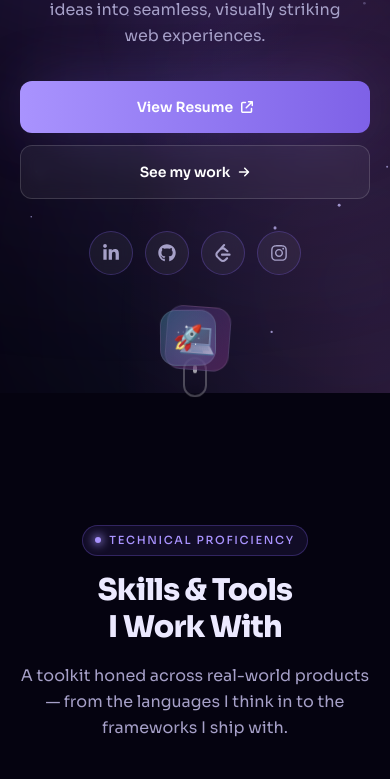
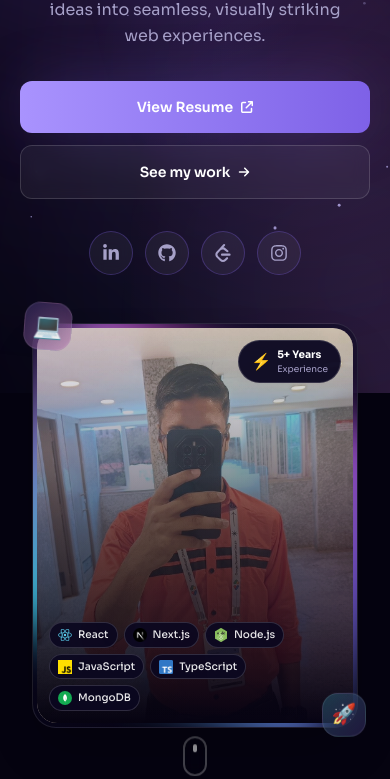
Before and after one commit to TheRealKrishna/krishna-portfolio, a Next.js app: page / in a window 390 px wide. Shown: the part 451-1230 px from the top of the page. Built offline with nearby package versions, Linux system fonts and the light colour scheme; no server answers.

Commit message:
fix: adjust layout and styling in Hero component for improved responsiveness

```diff
--- a/src/components/Hero.tsx
+++ b/src/components/Hero.tsx
@@ -33,7 +33,7 @@ export default function Hero() {
   return (
     <section
       id="home"
-      className="relative mx-auto flex min-h-screen max-w-7xl flex-col items-center justify-center gap-16 px-5 py-20 sm:px-6 lg:flex-row lg:gap-20 lg:py-0"
+      className="relative mx-auto flex min-h-screen max-w-7xl flex-col items-center justify-center gap-12 overflow-x-clip px-5 py-20 sm:gap-16 sm:px-6 lg:flex-row lg:gap-20 lg:py-0"
     >
       {/* Left: Content */}
       <motion.div
@@ -132,9 +132,9 @@ export default function Hero() {
         initial={{ opacity: 0, scale: 0.9 }}
         animate={{ opacity: 1, scale: 1 }}
         transition={{ duration: 0.8, ease: [0.16, 1, 0.3, 1], delay: 0.3 }}
-        className="relative z-10 flex flex-1 items-center justify-center"
+        className="relative z-10 flex w-full flex-1 items-center justify-center"
       >
-        <div className="relative w-full max-w-md">
+        <div className="relative w-full max-w-[min(28rem,calc(100vw-4rem))]">
           {/* Main profile card with premium effects */}
           <div className="group relative overflow-hidden rounded-3xl border border-white/10 bg-gradient-to-br from-base-2/90 to-base-3/80 p-1 shadow-2xl backdrop-blur-xl">
             {/* Animated gradient border */}
@@ -164,24 +164,24 @@ export default function Hero() {
               <div className="pointer-events-none absolute inset-0 bg-gradient-to-b from-white/10 to-transparent" />
 
               {/* Tech stack badges overlaid on image */}
-              <div className="absolute bottom-0 left-0 right-0 p-6">
-                <div className="flex flex-wrap gap-2">
+              <div className="absolute bottom-0 left-0 right-0 p-3 sm:p-6">
+                <div className="flex flex-wrap gap-1.5 sm:gap-2">
                   {techStack.map((tech, i) => (
                     <motion.div
                       key={tech.alt}
                       initial={{ opacity: 0, y: 20 }}
                       animate={{ opacity: 1, y: 0 }}
                       transition={{ delay: 0.6 + i * 0.1, duration: 0.5 }}
-                      className="group/badge flex items-center gap-2 rounded-full border border-white/15 bg-base-2/90 px-3 py-1.5 backdrop-blur-xl transition-all hover:scale-105 hover:border-iris/50 hover:bg-base-2"
+                      className="group/badge flex items-center gap-1.5 rounded-full border border-white/15 bg-base-2/90 px-2 py-1 backdrop-blur-xl transition-all hover:scale-105 hover:border-iris/50 hover:bg-base-2 sm:gap-2 sm:px-3 sm:py-1.5"
                     >
                       <Image
                         src={tech.src}
                         alt={tech.alt}
                         width={16}
                         height={16}
-                        className="h-4 w-4 object-contain transition-transform group-hover/badge:scale-110"
+                        className="h-3.5 w-3.5 object-contain transition-transform group-hover/badge:scale-110 sm:h-4 sm:w-4"
                       />
-                      <span className="text-xs font-medium text-white/90">
+                      <span className="text-[0.65rem] font-medium text-white/90 sm:text-xs">
                         {tech.label}
                       </span>
                     </motion.div>
@@ -194,12 +194,16 @@ export default function Hero() {
                 initial={{ opacity: 0, x: -20 }}
                 animate={{ opacity: 1, x: 0 }}
                 transition={{ delay: 1.2, duration: 0.6 }}
-                className="absolute right-6 top-6 flex items-center gap-2 rounded-full border border-white/15 bg-base-2/95 px-4 py-2 backdrop-blur-xl"
+                className="absolute right-3 top-3 flex items-center gap-1.5 rounded-full border border-white/15 bg-base-2/95 px-3 py-1.5 backdrop-blur-xl sm:right-6 sm:top-6 sm:gap-2 sm:px-4 sm:py-2"
               >
-                <span className="text-lg">⚡</span>
+                <span className="text-base sm:text-lg">⚡</span>
                 <div className="flex flex-col">
-                  <span className="text-xs font-bold text-white">5+ Years</span>
-                  <span className="text-[10px] text-muted">Experience</span>
+                  <span className="text-[0.65rem] font-bold text-white sm:text-xs">
+                    5+ Years
+                  </span>
+                  <span className="text-[9px] text-muted sm:text-[10px]">
+                    Experience
+                  </span>
                 </div>
               </motion.div>
             </div>
@@ -216,9 +220,9 @@ export default function Hero() {
               repeat: Infinity,
               ease: "easeInOut",
             }}
-            className="absolute -left-6 -top-6 grid h-16 w-16 place-items-center rounded-2xl border border-white/10 bg-gradient-to-br from-iris/20 to-magenta/20 backdrop-blur-xl"
+            className="absolute -left-2 -top-3 grid h-12 w-12 place-items-center rounded-2xl border border-white/10 bg-gradient-to-br from-iris/20 to-magenta/20 backdrop-blur-xl sm:-left-6 sm:-top-6 sm:h-16 sm:w-16"
           >
-            <span className="text-3xl">💻</span>
+            <span className="text-2xl sm:text-3xl">💻</span>
           </motion.div>
 
           <motion.div
@@ -232,9 +236,9 @@ export default function Hero() {
               ease: "easeInOut",
               delay: 1,
             }}
-            className="absolute -bottom-4 -right-4 grid h-14 w-14 place-items-center rounded-2xl border border-white/10 bg-gradient-to-br from-cyan/20 to-iris/20 backdrop-blur-xl"
+            className="absolute -bottom-2 -right-2 grid h-11 w-11 place-items-center rounded-2xl border border-white/10 bg-gradient-to-br from-cyan/20 to-iris/20 backdrop-blur-xl sm:-bottom-4 sm:-right-4 sm:h-14 sm:w-14"
           >
-            <span className="text-2xl">🚀</span>
+            <span className="text-xl sm:text-2xl">🚀</span>
           </motion.div>
         </div>
       </motion.div>
```
